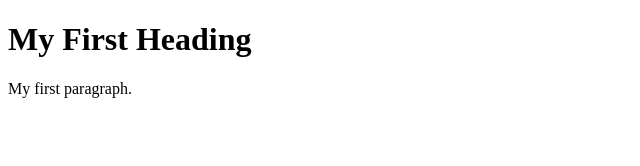
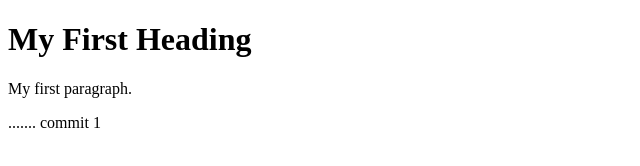
Before and after one commit to eltontaylor/ProjectA, a plain HTML site: page index.html in a window 1280 px wide. Shown: the full height of the page, 0-640 px from the left. Drawn offline with Linux system fonts and the light colour scheme.

Commit message:
commit 1

```diff
--- a/index.html
+++ b/index.html
@@ -4,6 +4,7 @@
 
 <h1>My First Heading</h1>
 <p>My first paragraph.</p>
-
+.......
+commit 1
 </body>
 </html>
```
